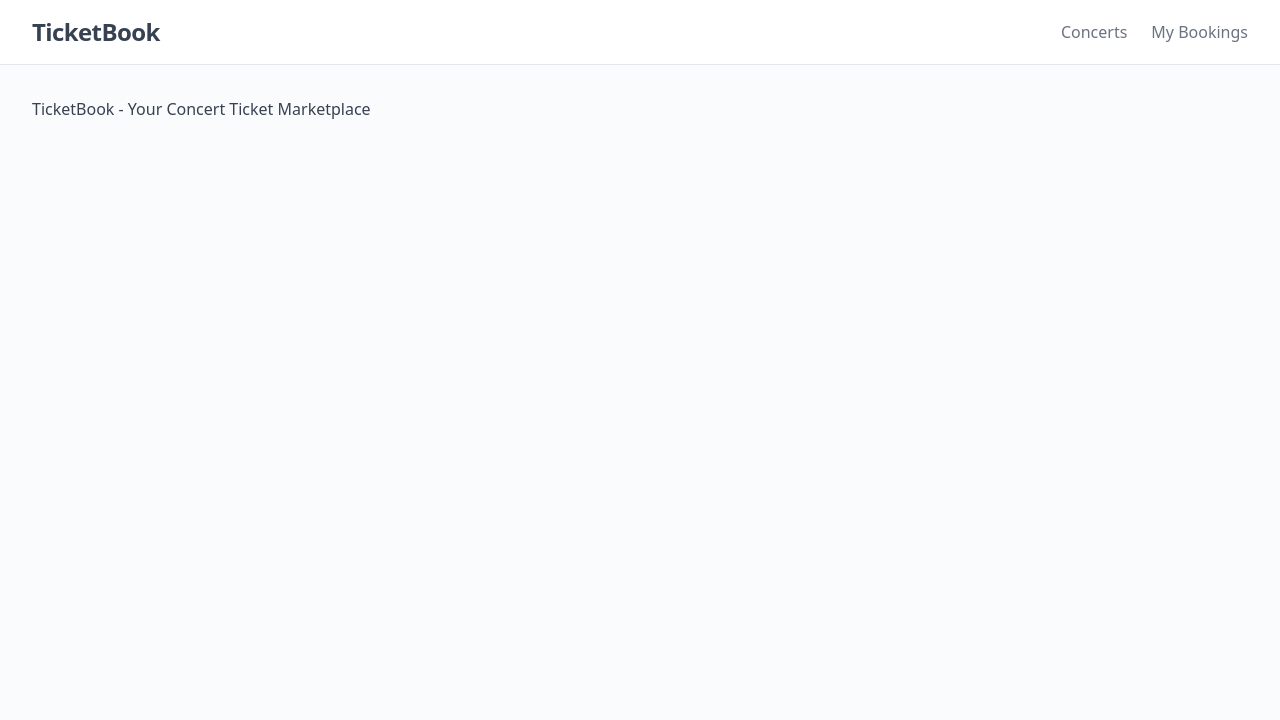
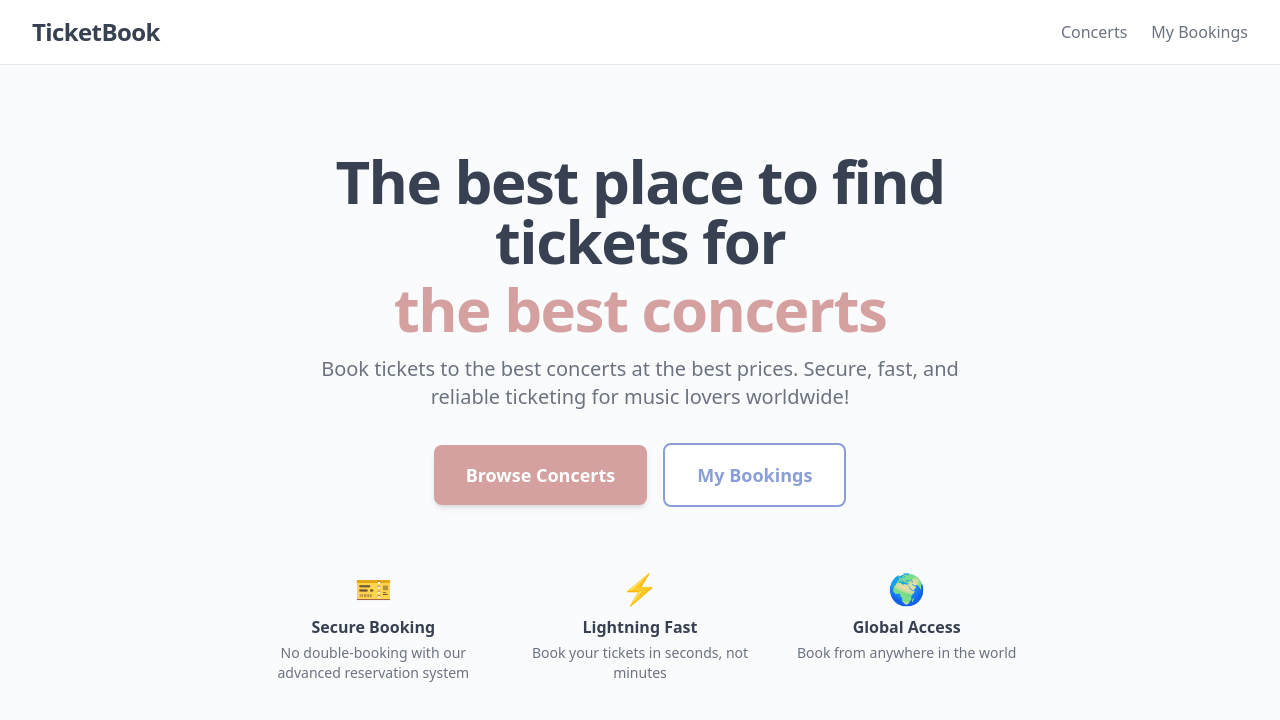
Before and after one commit to rrojan/ticket-booking, a Next.js app in the folder apps/web/: page / in a window 1280 px wide. Shown: the top 720 px of the page. Built offline with nearby package versions, Linux system fonts and the light colour scheme.

Commit message:
feat: add homepage

```diff
--- a/apps/web/app/page.tsx
+++ b/apps/web/app/page.tsx
@@ -1,3 +1,56 @@
+import Link from 'next/link'
+
 export default function Home() {
-  return <div className="flex min-h-screen">TicketBook - Your Concert Ticket Marketplace</div>
+  return (
+    <div className="min-h-[80vh] flex items-center justify-center px-4">
+      <div className="max-w-3xl mx-auto text-center">
+        {/* Hero Section */}
+        <div className="mb-8">
+          <h1 className="text-5xl sm:text-6xl font-semibold text-text tracking-tight mb-4">
+            The best place to find tickets for
+            <span className="block text-accent mt-2">the best concerts</span>
+          </h1>
+          <p className="text-lg sm:text-xl text-text-muted max-w-2xl mx-auto">
+            Book tickets to the best concerts at the best prices. Secure, fast, and reliable
+            ticketing for music lovers worldwide!
+          </p>
+        </div>
+
+        <div className="flex flex-col sm:flex-row gap-4 justify-center items-center">
+          <Link
+            href="/concerts"
+            className="px-8 py-4 bg-accent text-white rounded-lg hover:bg-accent-hover transition-colors font-semibold text-lg shadow-md hover:shadow-lg"
+          >
+            Browse Concerts
+          </Link>
+          <Link
+            href="/bookings"
+            className="px-8 py-4 bg-surface border-2 border-primary text-primary rounded-lg hover:bg-primary-light transition-colors font-semibold text-lg"
+          >
+            My Bookings
+          </Link>
+        </div>
+
+        <div className="mt-16 grid grid-cols-1 sm:grid-cols-3 gap-8">
+          <div className="text-center">
+            <div className="text-3xl mb-2">🎫</div>
+            <h3 className="font-semibold text-text mb-1">Secure Booking</h3>
+            <p className="text-sm text-text-muted">
+              No double-booking with our advanced reservation system
+            </p>
+          </div>
+          <div className="text-center">
+            <div className="text-3xl mb-2">⚡</div>
+            <h3 className="font-semibold text-text mb-1">Lightning Fast</h3>
+            <p className="text-sm text-text-muted">Book your tickets in seconds, not minutes</p>
+          </div>
+          <div className="text-center">
+            <div className="text-3xl mb-2">🌍</div>
+            <h3 className="font-semibold text-text mb-1">Global Access</h3>
+            <p className="text-sm text-text-muted">Book from anywhere in the world</p>
+          </div>
+        </div>
+      </div>
+    </div>
+  )
 }
```
